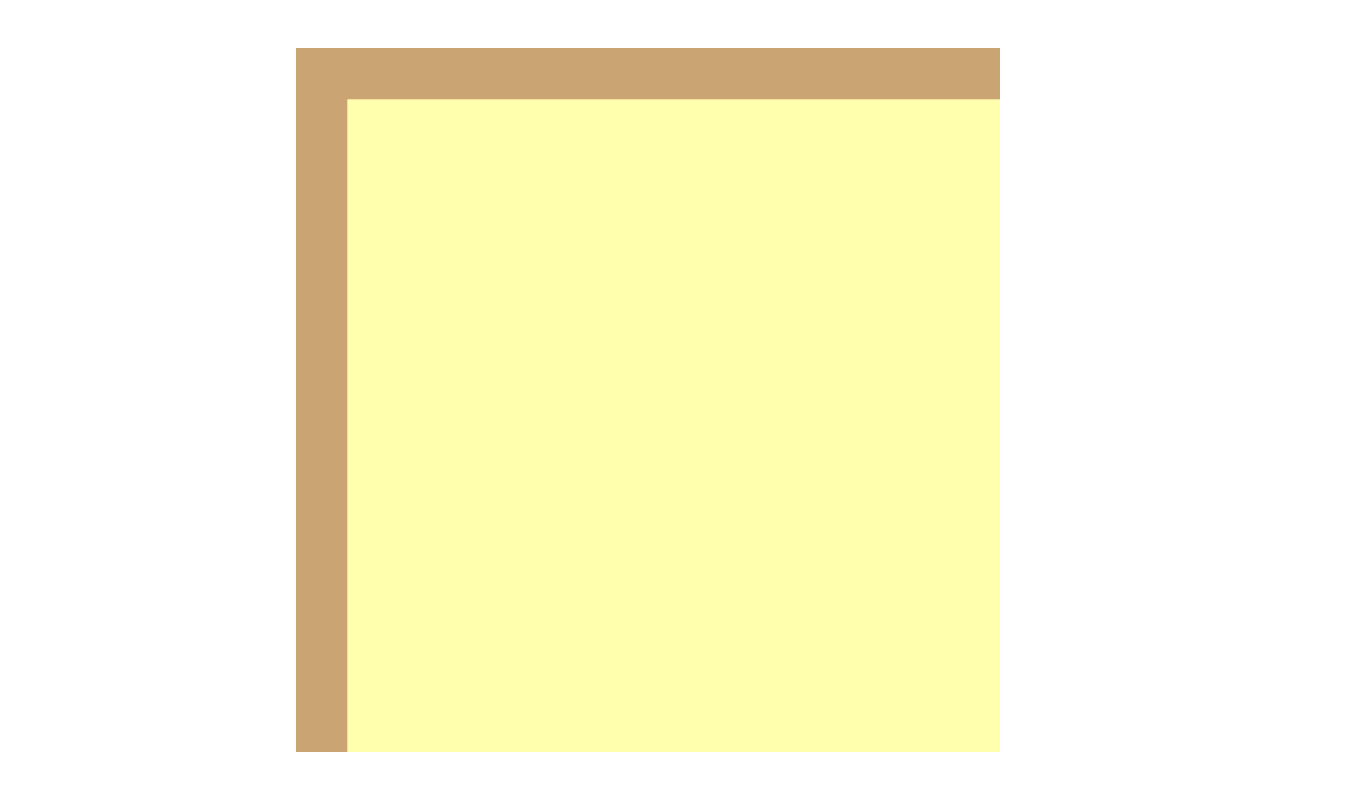
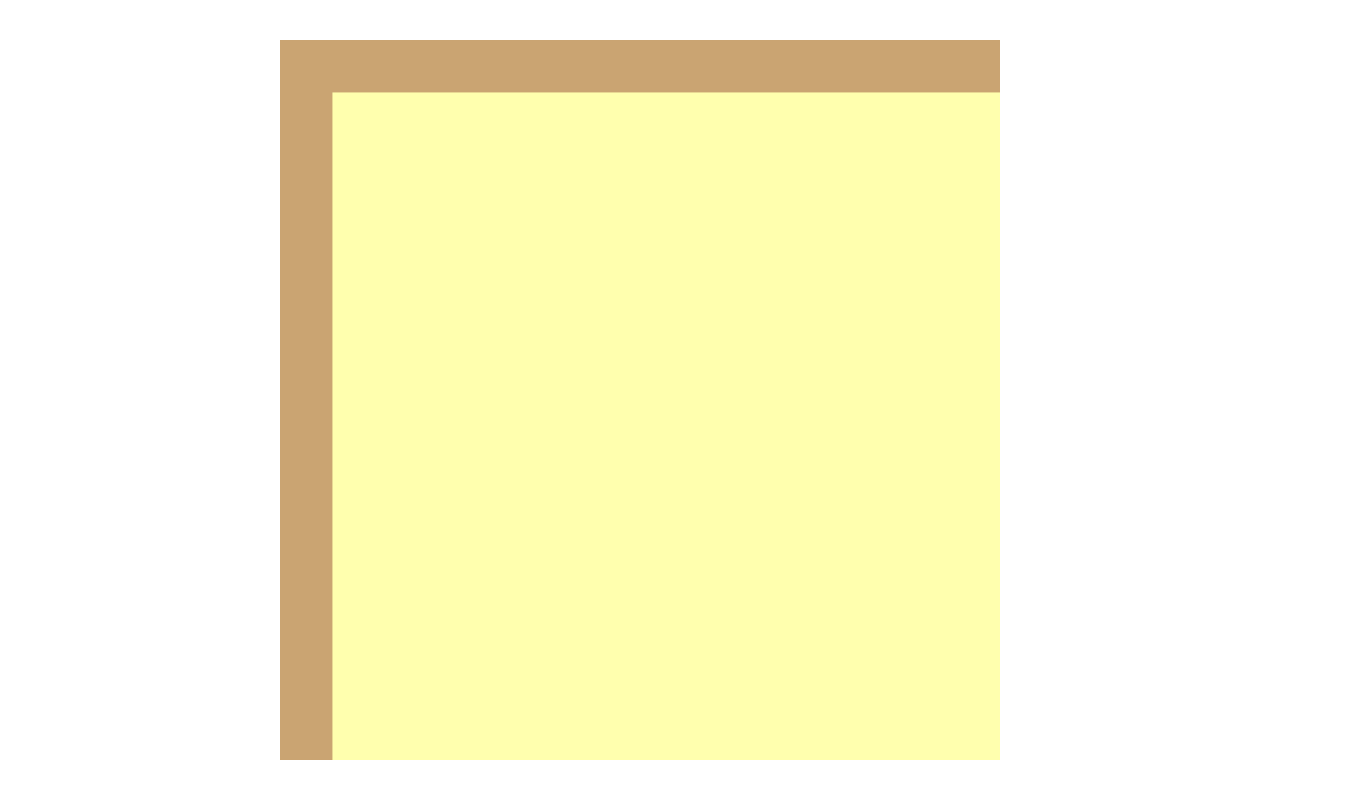
Before and after one commit to CarromEagle/CarromEagle, a plain HTML site: page play/index.html in a window 1280 px wide. Shown: the whole page, 1352 px wide, since content can reach past the window. Drawn offline with Linux system fonts and the light colour scheme.

Commit message:
Update style.css

```diff
--- a/play/style.css
+++ b/play/style.css
@@ -1,11 +1,12 @@
 #board
 {
   /* center */
-  margin-top: 49vh;
-  margin-left: 50vw;
-  height: 88vh;
-  width: 88vh;
-  transform: translate(-50%, -50%);
-
+  position: absolute;
+  width: 90vmin;
+  height: 90vmin;
+  top: 50%;
+  left: 50%;
+  margin-top: -45vmin;
+  margin-left: -45vmin;
   background-color: #caa472;
 }
```
